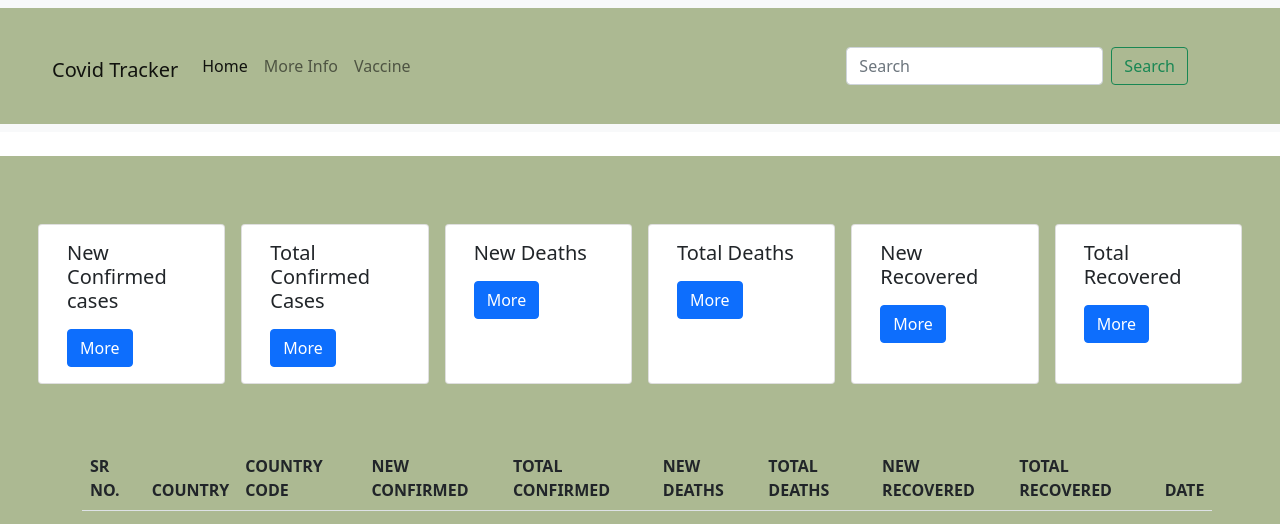
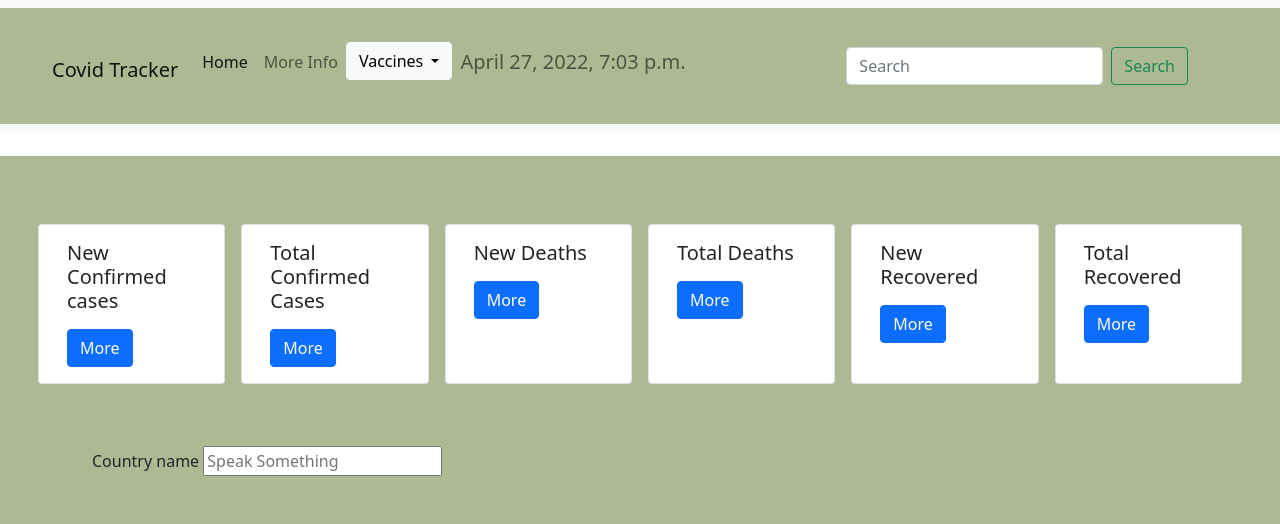
Before and after one commit to Indranil-sawant/covid_tracker, a Django app: page / in a window 1280 px wide. Shown: the top 524 px of the page. Run offline with Django 4.2, Linux system fonts and the light colour scheme; data that the repository does not hold is empty.

Commit message:
first commit

```diff
--- a/home/static/index.css
+++ b/home/static/index.css
@@ -25,3 +25,16 @@ table{
 .collapse navbar-collapse{
     padding: 10px;
 }
+
+.time{
+    padding-left: 60px;
+}
+
+#drop{
+    background-color: #B4E197;
+}
+
+.speechnow{
+    padding-left: 40px;
+    margin-left: 40px;
+}
--- a/home/static/index.js
+++ /dev/null
@@ -1,25 +0,0 @@
-
-const searchfunction = () =>{
-    let filter = document.getElementById('input').value.toUpperCase();
-
-    let mytable = documnet.getElementById('mytable');
-
-    let tr = mytable.getElementsByTagName('tr');
-
-
-    for(var i=0; i,tr.length; i++){
-        let td = tr[i].getElementsByTagName('td')[0];
-
-        if(td){
-
-            let textvalue = td.textContent || td.innerHTML;
-
-
-            if(textvalue.toUpperCase().indexOf(filter) > -1){
-                tr[i].style.display = "";
-            }else{
-                tr[i].style.display="none";
-            }
-        }
-    }
-}
--- a/home/templates/index.html
+++ b/home/templates/index.html
@@ -10,37 +10,56 @@
         {% load static%}
         <link rel="stylesheet" href="{% static 'index.css' %}">
         <link rel="stylesheet" href="{% static 'index.js' %}">
+
         <script src=
         "https://ajax.googleapis.com/ajax/libs/jquery/3.4.1/jquery.min.js">
             </script>
         <link href="https://cdn.jsdelivr.net/npm/bootstrap@5.1.3/dist/css/bootstrap.min.css" rel="stylesheet" integrity="sha384-1BmE4kWBq78iYhFldvKuhfTAU6auU8tT94WrHftjDbrCEXSU1oBoqyl2QvZ6jIW3" crossorigin="anonymous">
-        <style>
+        <link href="https://cdn.jsdelivr.net/npm/bootstrap@5.0.0/dist/css/bootstrap.min.css" rel="stylesheet" >
+    <script src="https://cdn.jsdelivr.net/npm/@popperjs/core@2.9.2/dist/umd/popper.min.js" ></script>
+    <script src="https://cdn.jsdelivr.net/npm/bootstrap@5.0.1/dist/js/bootstrap.min.js" integrity="sha384-Atwg2Pkwv9vp0ygtn1JAojH0nYbwNJLPhwyoVbhoPwBhjQPR5VtM2+xf0Uwh9KtT" crossorigin="anonymous"></script>
+     <script src="https://ajax.googleapis.com/ajax/libs/jquery/3.6.0/jquery.min.js"></script>
 
-        </style>
+
+
     </head>
     <body>
       <nav class="navbar navbar-expand-lg navbar-light bg-light">
         <div class="container-fluid">
           <h1> <a class="navbar-brand" href="#">Covid Tracker</a> </h1>
-          <button class="navbar-toggler" type="button" data-bs-toggle="collapse" data-bs-target="#navbarSupportedContent" aria-controls="navbarSupportedContent" aria-expanded="false" aria-label="Toggle navigation">
-            <span class="navbar-toggler-icon"></span>
-          </button>
+
           <div class="collapse navbar-collapse" id="navbarSupportedContent">
             <ul class="navbar-nav me-auto mb-2 mb-lg-0">
-              <li class="nav-item">
-                <a class="nav-link active" aria-current="page" href="#">Home</a>
+              <li id="home" class="nav-item">
+                <a class="nav-link active" aria-current="page"  href="">Home</a>
               </li>
-              <li class="nav-item">
-                <a class="nav-link" href="https://covid19.who.int/">More Info</a>
+              <li id="home" class="nav-item">
+                <a class="nav-link"  href="https://covid19.who.int/">More Info</a>
               </li>
 
-              <li class="nav-item">
-                <a class="nav-link " href="">Vaccine</a>
+
+               <li id="home" class="nav-item">
+                <div class="dropdown" id+"drop">
+                 <a class="btn btn-light dropdown-toggle" href="#" role="button" id="dropdownMenuLink" data-bs-toggle="dropdown" aria-expanded="false">
+                             Vaccines
+                 </a>
+
+  <ul class="dropdown-menu" aria-labelledby="dropdownMenuLink">
+    <li><a class="dropdown-item" href="">India</a></li>
+    <li><a class="dropdown-item" href="">Other countries</a></li>
+    <li><a class="dropdown-item" href="">More info</a></li>
+  </ul>
+</div>
+              </li>
+
+               <li class="nav-item">
+                <h5 class="nav-link ">{{date}}</h5>
               </li>
             </ul>
             <form class="d-flex">
-              <input class="form-control me-2" id = "gfg" type="search" placeholder="Search" aria-label="Search">
-              <button class="btn btn-outline-success" type="text">Search</button>
+              <input class="form-control me-2" id = "gfg" type="text" class="new" onclick="record()" placeholder="Search"  aria-label="Search">
+              <button class="btn btn-outline-success" id="speak" type="text">Search</button>
+
             </form>
           </div>
         </div>
@@ -101,7 +120,12 @@
           </div>
 
           <br>
-
+          <div class="speechnow">
+           <label for="Speech Recognition">Country name</label>
+           <input type="text" name="" id="speechToText" placeholder="Speak Something" onclick="record()">
+          </div>
+          <br>
+          <br>
           <table class="table table-striped" id="mytable">
           <thead>
             <tr>
@@ -146,7 +170,8 @@
   </body>
 
 
-  <script>
+
+<script>
 
     $(document).ready(function() {
       $("#gfg").on("keyup", function() {
@@ -157,5 +182,52 @@
           });
       });
   });
-      </script>c
+
+   $(document).ready(function() {
+      $("#speechToText").on("keyup", function() {
+          var value = $(this).val().toLowerCase();
+          $("#geeks tr").filter(function() {
+              $(this).toggle($(this).text()
+              .toLowerCase().indexOf(value) > -1)
+          });
+      });
+  });
+
+
+
+</script>
+
+
+    <script>
+        function record(){
+            var recognition = new webkitSpeechRecognition();
+            recognition.lang = "en-GB";
+
+            recognition.onresult = function(event) {
+                // console.log(event);
+                document.getElementById('gfg').value = event.results[0][0].transcript.toLowerCase();
+            }
+            recognition.start();
+
+        }
+    </script>
+
+     <script>
+        function record(){
+            var recognition = new webkitSpeechRecognition();
+            recognition.lang = "en-GB";
+
+            recognition.onresult = function(event) {
+                // console.log(event);
+                document.getElementById('speechToText').value = event.results[0][0].transcript.toLowerCase();
+            }
+            recognition.start();
+
+        }
+    </script>
+
+
+
+
+
 </html>
--- a/home/views.py
+++ b/home/views.py
@@ -5,7 +5,7 @@ from django.shortcuts import render
 from django.http import HttpResponse as HT
 import requests
 from home.models  import Data
-
+import datetime
 
 
 
@@ -13,8 +13,9 @@ def index(request):
     r = requests.get('https://api.covid19api.com/summary')
     all = r.json()["Global"]
     primary_data = r.json()["Countries"]
+    date = datetime.datetime.now()
     return render(request, 'index.html', {'all':all,
-    'primary_data': primary_data,})
+    'primary_data': primary_data,'date':date})
 
 
 def sec(request):
```
